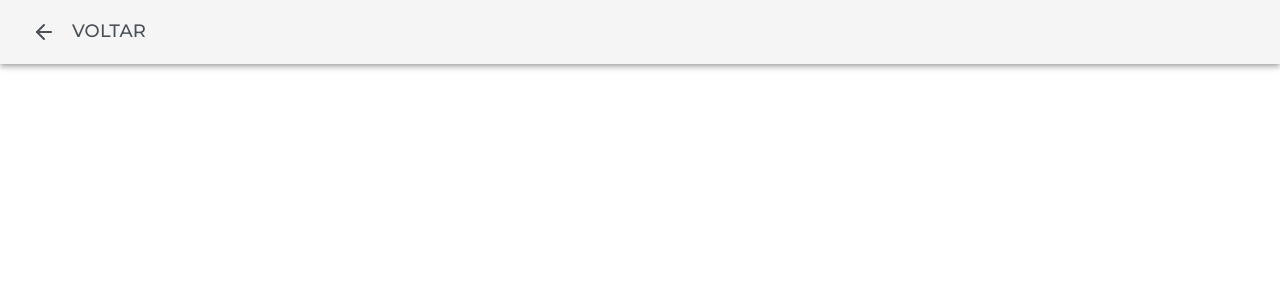
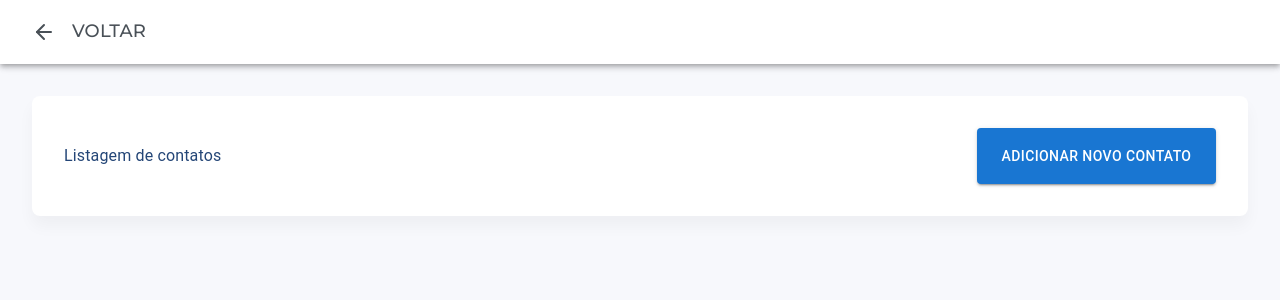
Before and after one commit to paulorenan/lista-de-contatos, a React (Create React App) app: page /contacts in a window 1280 px wide. Shown: the top 300 px of the page. Built offline with nearby package versions, Linux system fonts and the light colour scheme; sample sign-in values are in the browser's storage.

Commit message:
pagina de contatos em andamento

```diff
--- /dev/null
+++ b/src/components/ContactsList.jsx
@@ -0,0 +1,27 @@
+import React from 'react'
+import { Box, Button, Typography } from '@mui/material';
+import '../styles/Contacts.css';
+
+function ContactsList() {
+  return (
+    <Box sx={{
+      alignSelf: 'center',
+      marginTop: '2rem',
+      marginBottom: '2rem',
+      width: '90%',
+      borderRadius: '8px',
+      backgroundColor: '#FFFFFF',
+      boxShadow: '0px 10px 16px rgba(0, 0, 0, 0.04)',
+      padding: '2rem',
+    }}>
+      <div className='contactsList'>
+        <Typography className='contactsTitle'>Listagem de contatos</Typography>
+        <Button className='contactsButton' variant='contained' color='primary'>
+          Adicionar novo contato
+        </Button>
+      </div>
+    </Box>
+  )
+}
+
+export default ContactsList
--- a/src/components/Header.jsx
+++ b/src/components/Header.jsx
@@ -4,7 +4,7 @@ import arrowLeft from '../assets/arrow-left.svg';
 
 function Header({voltar}) {
   return (
-    <AppBar position="static" color="default">
+    <AppBar position="static" sx={{ backgroundColor: '#FFFFFF' }}>
       <Container maxWidth="xl">
         <Toolbar disableGutters>
           <Button onClick={voltar}>
--- a/src/index.css
+++ b/src/index.css
@@ -1,3 +1,6 @@
+@import url('https://fonts.googleapis.com/css2?family=Poppins:ital,wght@0,100;0,200;0,300;0,400;0,500;0,600;0,700;1,100;1,200;1,300;1,400;1,500;1,600&display=swap');
+@import url('https://fonts.googleapis.com/css2?family=Montserrat:ital,wght@0,100;0,200;0,300;0,400;0,500;0,600;0,700;0,800;0,900;1,100;1,200;1,300;1,400;1,500;1,600;1,700;1,800;1,900&display=swap');
+
 body {
   margin: 0;
   font-family: -apple-system, BlinkMacSystemFont, 'Segoe UI', 'Roboto', 'Oxygen',
@@ -11,3 +14,7 @@ code {
   font-family: source-code-pro, Menlo, Monaco, Consolas, 'Courier New',
     monospace;
 }
+
+* {
+  font-family: 'Montserrat';
+}
--- a/src/pages/Contacts.jsx
+++ b/src/pages/Contacts.jsx
@@ -1,13 +1,21 @@
 import React, {useContext} from 'react'
+import { Box } from '@mui/material';
 import Header from '../components/Header'
 import MyContext from '../context'
+import ContactsList from '../components/ContactsList';
 
 function Contacts() {
   const {handleLogout} = useContext(MyContext);
   return (
-    <div>
+    <Box sx={{
+      minHeight: '100vh',
+      backgroundColor: '#F7F8FC',
+      display: 'flex',
+      flexDirection: 'column',
+    }}>
       <Header voltar={handleLogout} />
-    </div>
+      <ContactsList />
+    </Box>
   )
 }
 
--- /dev/null
+++ b/src/styles/Contacts.css
@@ -0,0 +1,21 @@
+.contactsTitle{
+  font-family: 'Poppins';
+  font-style: normal;
+  font-weight: 700;
+  font-size: 24px;
+  line-height: 124%;
+  color: #244677;
+}
+
+.contactsList{
+  display: flex;
+  align-items: center;
+  justify-content: space-between;
+}
+
+.contactsButton{
+  width: 239px;
+  height: 56px;
+  background: #4263EB;
+  border-radius: 8px;
+}
--- a/src/styles/Login.css
+++ b/src/styles/Login.css
@@ -1,5 +1,9 @@
 @import url('https://fonts.googleapis.com/css2?family=Poppins:ital,wght@0,100;0,200;0,300;0,400;0,500;0,600;0,700;1,100;1,200;1,300;1,400;1,500;1,600&display=swap');
 @import url('https://fonts.googleapis.com/css2?family=Montserrat:ital,wght@0,100;0,200;0,300;0,400;0,500;0,600;0,700;0,800;0,900;1,100;1,200;1,300;1,400;1,500;1,600;1,700;1,800;1,900&display=swap');
+
+* {
+  font-family: 'Montserrat';
+}
 
 .loginImg {
   width: 100%;
@@ -19,7 +23,6 @@
 }
 
 .loginSubTitle{
-  font-family: 'Montserrat';
   font-style: normal;
   font-weight: 500;
   font-size: 18px;
```
